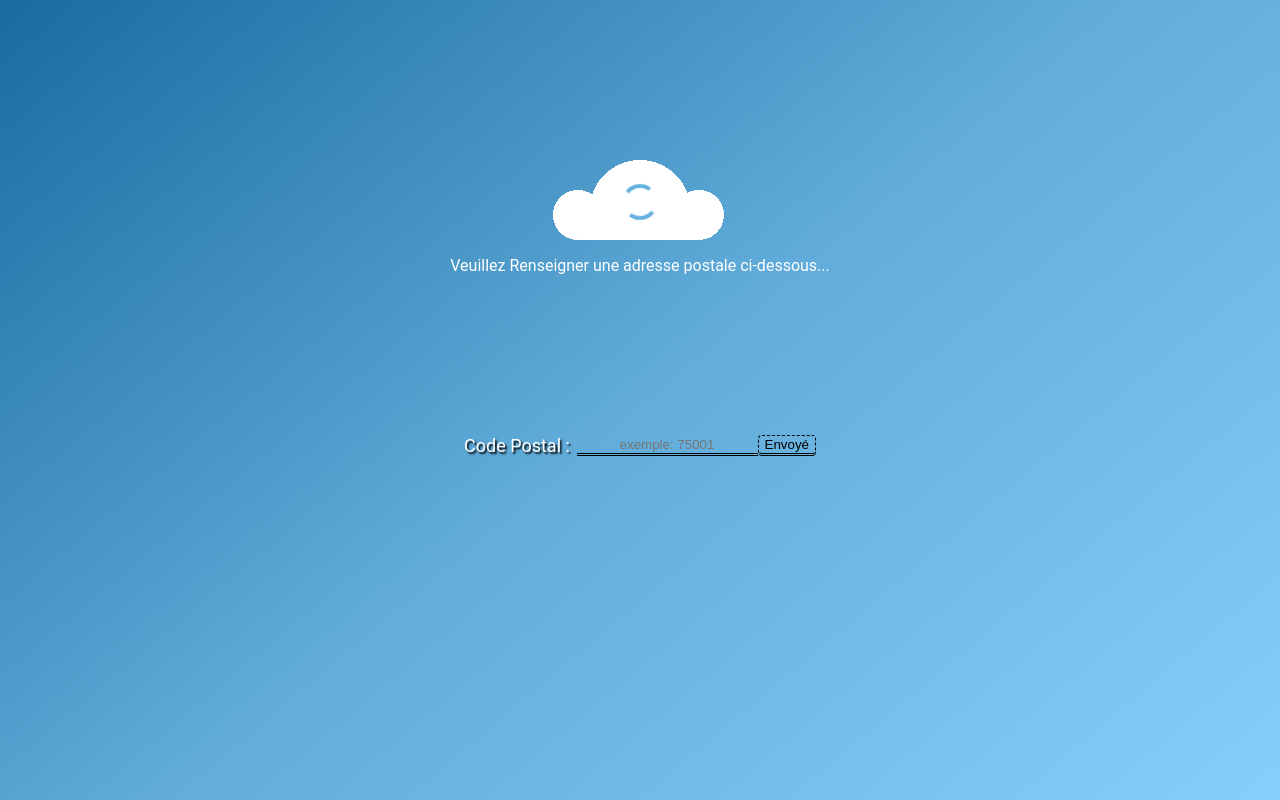
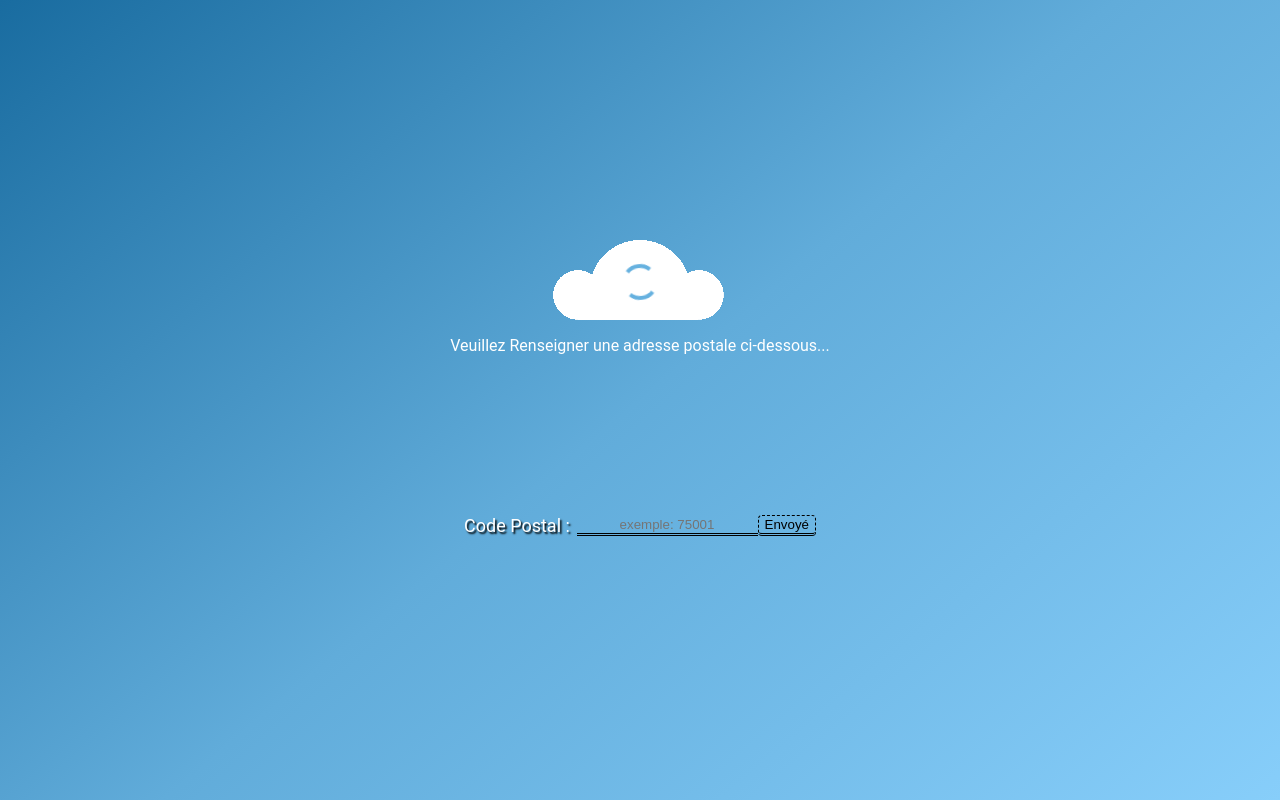
Before and after one commit to Thom-93/Widget-Meteo, a React (Create React App) app in the folder my-app/: page / in a window 1280 px wide. Built offline with nearby package versions, Linux system fonts and the light colour scheme.

Commit message:
loader et form plus centrer

```diff
--- a/my-app/src/components/App/App.tsx
+++ b/my-app/src/components/App/App.tsx
@@ -32,7 +32,6 @@ function App() {
         zipCode={zipCode}
         changeField={(newValue: string) => {
           dispatch(actionChangeField(newValue));
-          console.log('j\'ecris', newValue)
         }}
       />
     </div>
--- a/my-app/src/components/Loader/style.scss
+++ b/my-app/src/components/Loader/style.scss
@@ -2,11 +2,11 @@
   width: 10.93em;
   height: 5em;
   display: block;
-  margin: 10em auto 1em;
+  margin: 15em auto 1em;
   background-image:
-    radial-gradient(circle 1.56em, #FFF 100%, transparent 0),
+    radial-gradient(circle 1.56em, #FFF 99%, transparent 0),
     radial-gradient(circle 3.5em, #FFF 90%, transparent 0),
-    radial-gradient(circle 1.56em, #FFF 100%, transparent 0),
+    radial-gradient(circle 1.56em, #FFF 99%, transparent 0),
     linear-gradient(#FFF 3.12em, transparent 0);
   background-size: 3.12em 3.12em, 6.25em 6.30em, 3.12em 3.12em, 7.5em 2.5em;
   background-position: 0em 1.87em, 2.31em 0em, 7.62em 1.87em, 1.56em 2.5em;
```
